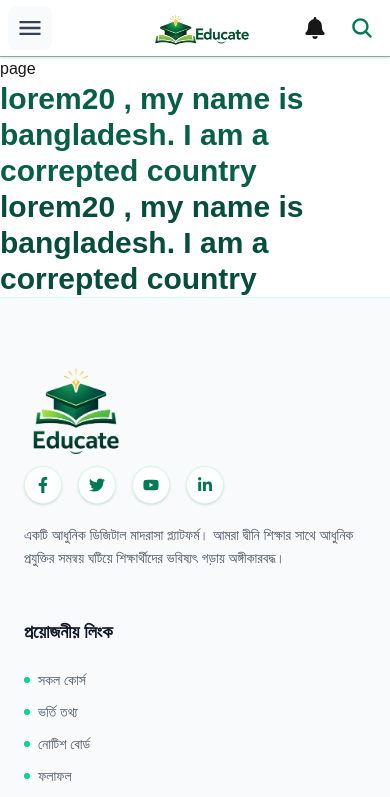
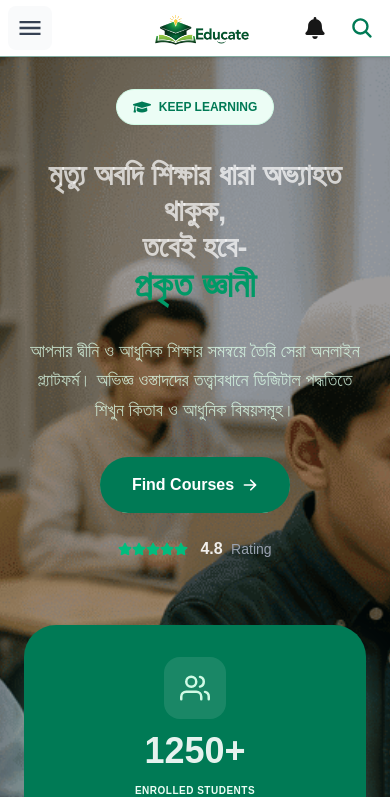
Before and after one commit to Arifuzzaman01/Madrasha-LMS, a Next.js app: page / in a window 390 px wide. Shown: the top 797 px of the page. Built offline with nearby package versions, Linux system fonts and the light colour scheme.

Commit message:
added the banner with fully responsive and utils button

```diff
--- a/src/app/(main)/page.js
+++ b/src/app/(main)/page.js
@@ -1,8 +1,11 @@
 import React from 'react'
+import HeroBanner from '../components/Homes/HeroBanner'
 
 export default function page() {
   return (
-    <div>page
+    <div>
+      <HeroBanner />
+      page
       <p className='text-3xl font-bold text-[#065F46]'> lorem20 , my name is bangladesh. I am a correpted country</p>
       <p className='text-3xl font-bold text-[#064E3B]'> lorem20 , my name is bangladesh. I am a correpted country</p>
     </div>
--- a/src/app/components/Footer/Footer.jsx
+++ b/src/app/components/Footer/Footer.jsx
@@ -70,7 +70,7 @@ const Footer = () => {
           </div>
 
           {/* 2. Quick Links */}
-          <div className="md:col-span-1">
+          <div className="md:col-span-1 font-semibold">
             <h3 className="text-gray-900 font-bold mb-6 text-lg">
               প্রয়োজনীয় লিংক
             </h3>
@@ -90,7 +90,7 @@ const Footer = () => {
           </div>
 
           {/* 3. Support & Legal */}
-          <div className="md:col-span-1">
+          <div className="md:col-span-1 font-semibold">
             <h3 className="text-gray-900 font-bold mb-6 text-lg">সাপোর্ট</h3>
             <ul className="space-y-3">
               {footerLinks.support.map((link, i) => (
@@ -133,7 +133,7 @@ const Footer = () => {
           <p className="flex items-center gap-1">
             Built with ❤️ by{" "}
             <span className="text-emerald-700 font-semibold hover:underline cursor-pointer">
-              Rakib
+             Arifuzzaman Rakib
             </span>
           </p>
         </div>
--- /dev/null
+++ b/src/app/components/Homes/Banner.jsx
@@ -0,0 +1,11 @@
+import React from 'react';
+
+const Banner = () => {
+    return (
+        <div>
+
+        </div>
+    );
+};
+
+export default Banner;
--- /dev/null
+++ b/src/app/components/Homes/Btn.jsx
@@ -0,0 +1,25 @@
+import Link from "next/link";
+import React from "react";
+import { HiArrowRight } from "react-icons/hi";
+
+const Btn = ({ text, href }) => {
+  return (
+    <div className="relative inline-block overflow-hidden rounded-full group">
+      <Link
+        href={href}
+        className="relative z-10 flex items-center gap-2 px-8 py-4 bg-emerald-700 text-white font-bold shadow-lg shadow-emerald-200 active:scale-95 transition-all duration-300"
+      >
+        {/* টেক্সট এবং আইকন z-10 এ থাকায় শ্যাটারের উপরে থাকবে */}
+        <span className="relative z-20 flex items-center gap-2">
+          {text}
+          <HiArrowRight className="group-hover:translate-x-1 transition-transform duration-300" />
+        </span>
+
+        {/* Black Opacity Shutter - z-0 তে রাখা হয়েছে */}
+        <div className="absolute inset-0 bg-black/50 transform -translate-x-full transition-transform duration-500 ease-in-out group-hover:translate-x-0 z-0 pointer-events-none"></div>
+      </Link>
+    </div>
+  );
+};
+
+export default Btn;
--- /dev/null
+++ b/src/app/components/Homes/HeroBanner.jsx
@@ -0,0 +1,121 @@
+// src/components/Hero/HeroBanner.tsx
+import React from "react";
+import Link from "next/link";
+import { HiArrowRight } from "react-icons/hi";
+import { FaGraduationCap, FaStar, FaPlay } from "react-icons/fa";
+import { IoLibraryOutline } from "react-icons/io5";
+import { FiUsers } from "react-icons/fi";
+import StatCard from "./StatCard"; // Import the client component
+import Btn from "./Btn";
+
+const HeroBanner = () => {
+  return (
+    <section
+      className="relative bg-white py-8 md:py-12 lg:py-14 overflow-hidden"
+      style={{
+        backgroundImage: `url(${"/banner.png"})`,
+        backgroundPosition: "center",
+        backgroundSize: "cover",
+      }}
+    >
+      {/* Background Shapes */}
+      <div className="absolute top-20 left-10 w-6 h-6 bg-blue-400 rounded-full blur-xl opacity-30 animate-pulse"></div>
+      <span className="absolute inset-0 bg-black/30 z-0"></span>
+      <div className="max-w-7xl mx-auto px-6 lg:px-8">
+        <div className="grid grid-cols-1 lg:grid-cols-2 gap-16 items-center">
+          {/* Left Side: Server Side Content */}
+          <div className="space-y-8 z-10 text-center lg:text-left">
+            <div className="inline-flex items-center gap-2 px-4 py-2 bg-emerald-50 text-emerald-700 rounded-full text-xs font-bold border border-emerald-100">
+              <FaGraduationCap size={18} />
+              <span>KEEP LEARNING</span>
+            </div>
+
+            <h1 className="text-3xl md:text-[50px] font-black text-white/70 leading-[1.2]">
+              মৃত্যু অবদি শিক্ষার ধারা অভ্যাহত থাকুক, <br /> তবেই হবে- <br />
+              <span className="text-4xl md:text-6xl text-emerald-600"> প্রকৃত জ্ঞানী</span>
+            </h1>
+
+            <p className="text-green-100/80 text-lg md:text-xl max-w-xl mx-auto lg:mx-0 leading-relaxed">
+              আপনার দ্বীনি ও আধুনিক শিক্ষার সমন্বয়ে তৈরি সেরা অনলাইন
+              প্ল্যাটফর্ম। অভিজ্ঞ ওস্তাদদের তত্ত্বাবধানে ডিজিটাল পদ্ধতিতে শিখুন
+              কিতাব ও আধুনিক বিষয়সমূহ।
+            </p>
+
+            <div className="flex flex-col sm:flex-row items-center gap-6 justify-center lg:justify-start">
+              {/* <Link
+                href="/courses"
+                className="group flex items-center gap-2 px-8 py-4 bg-emerald-700 text-white rounded-full font-bold shadow-lg shadow-emerald-200 hover:bg-emerald-800 transition-all active:scale-95"
+              >
+                Find Courses
+                <HiArrowRight className="group-hover:translate-x-1 transition-transform" />
+              </Link> */}
+              <Btn text="Find Courses" href="/courses" />
+
+              <div className="flex items-center gap-3">
+                <div className="flex text-emerald-500">
+                  {[1, 2, 3, 4, 5].map((i) => (
+                    <FaStar key={i} size={14} />
+                  ))}
+                </div>
+                <div className="text-white/90 font-bold">
+                  4.8{" "}
+                  <span className="text-gray-400 font-medium text-sm ml-1">
+                    Rating
+                  </span>
+                </div>
+              </div>
+            </div>
+          </div>
+
+          {/* Right Side: Visual Components */}
+          <div className="relative">
+            <div className="relative z-10 grid grid-cols-1 md:grid-cols-2 gap-6">
+              {/* Stat Card 1 (Client Component for interaction) */}
+              <StatCard
+                icon={<FiUsers size={30} />}
+                count="1250+"
+                label="Enrolled Students"
+                variant="green"
+                className="lg:-translate-y-10"
+              />
+
+              {/* Stat Card 2 (Client Component) */}
+              <StatCard
+                icon={<IoLibraryOutline size={30} />}
+                count="3652+"
+                label="Finished Session"
+                variant="white"
+                borderBR
+                image="/s0.png"
+              />
+
+              {/* Course Preview Card (Server Side) */}
+              <div className="hidden md:col-span-2 bg-white p-6 rounded-[2.5rem] shadow-md border border-gray-100 md:flex flex-col md:flex-row gap-6 items-center">
+                <div className="w-full md:w-40 h-32 bg-emerald-50 rounded-2xl flex items-center justify-center text-emerald-700">
+                  <FaPlay size={24} />
+                </div>
+                <div className="flex-1 text-center md:text-left">
+                  <div className="flex items-center justify-center md:justify-start gap-2 text-[10px] font-bold text-emerald-600 uppercase mb-1">
+                    <span className="bg-emerald-100 px-2 py-0.5 rounded">
+                      Success Rate
+                    </span>
+                    <span className="flex items-center">
+                      <FaStar className="text-amber-500 mr-1" /> 4.8
+                    </span>
+                  </div>
+                  <h3 className="font-bold text-gray-900 text-lg"></h3>
+                  <p className="text-gray-400  mt-1">
+                    250 Lessons • 450+ Students
+                  </p>
+                </div>
+                {/* <div className="text-2xl font-black text-emerald-700">$120.00</div> */}
+              </div>
+            </div>
+          </div>
+        </div>
+      </div>
+    </section>
+  );
+};
+
+export default HeroBanner;
--- /dev/null
+++ b/src/app/components/Homes/StatCard.jsx
@@ -0,0 +1,50 @@
+// src/components/Hero/StatCard.tsx
+"use client";
+import React from "react";
+
+const StatCard = ({ icon, count, label, variant, borderBR, image, className = "" }) => {
+  const isGreen = variant === "green";
+
+  return (
+    <div
+      className={`relative p-8 rounded-[2rem] shadow-2xl flex flex-col items-center lg:items-start space-y-3 transition-all duration-500 overflow-hidden group hover:scale-[1.02]
+        ${isGreen ? "bg-emerald-700 text-white shadow-emerald-200/50" : "bg-white text-gray-900 shadow-gray-200/50"}
+        ${className}
+        ${borderBR ? "border-r-4 border-b-2 border-emerald-600/90" : ""}
+      `}
+      style={{
+        backgroundImage: image ? `url(${image})` : 'none',
+        backgroundPosition: 'center',
+        backgroundSize: 'cover'
+      }}
+    >
+      {/* Black Opacity Shutter/Sutter Down Effect */}
+      {image && (
+        <div className="absolute inset-0 bg-black/60 transform -translate-y-full transition-transform duration-500 ease-in-out group-hover:translate-y-0 z-0"></div>
+      )}
+
+      {/* Content Wrap - z-10 ensures text stays above the shutter */}
+      <div className="relative z-10 flex flex-col items-center lg:items-start space-y-3 w-full">
+        <div className={`p-4 rounded-2xl transition-colors duration-300 ${
+            isGreen
+              ? "bg-white/10 text-emerald-100 group-hover:bg-white/20"
+              : "bg-emerald-50 text-emerald-600 group-hover:bg-emerald-100"
+          }`}>
+          {icon}
+        </div>
+
+        <h2 className={`text-4xl font-black transition-colors duration-300 ${image ? "group-hover:text-emerald-400" : "text-white/90"}`}>
+          {count}
+        </h2>
+
+        <p className={`font-semibold uppercase tracking-wider text-[10px] transition-colors duration-300 ${
+            isGreen || image ? "text-emerald-50 group-hover:text-white" : "text-gray-400"
+          }`}>
+          {label}
+        </p>
+      </div>
+    </div>
+  );
+};
+
+export default StatCard;
```
Also changed, not shown: public/banner.png (added), public/s0.png (added).
